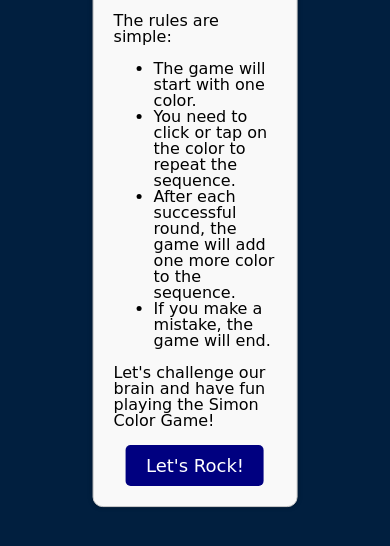
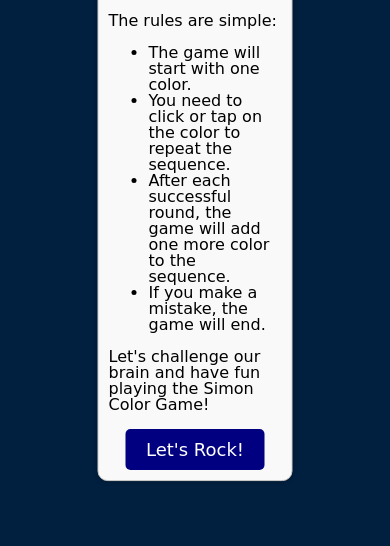
Before and after one commit to zoetlam/Simon-Game, a plain HTML site: page index.html in a window 390 px wide. Shown: the part 290-836 px from the top of the page. Drawn offline with nearby package versions, Linux system fonts and the light colour scheme; a web font is replaced by a local one.

Commit message:
fix mobile responsive

```diff
--- a/styles.css
+++ b/styles.css
@@ -22,19 +22,19 @@ body {
 
 /* Style for the popup box */
 .popup {
-  padding: 50px;
   font-size: 1.5rem;
   display: none; /* Hide the popup initially */
-  position: fixed; /* Position the popup */
-  top: 50%; /* Center the popup vertically */
-  left: 50%; /* Center the popup horizontally */
+  position: fixed;
+  top: 50%;
+  left: 50%;
   transform: translate(-50%, -50%); /* Use transform to center the popup precisely */
-  background-color: #f9f9f9; /* Set the background color */
-  padding: 20px; /* Add some padding */
-  border: 1px solid #ccc; /* Add a border */
-  border-radius: 10px; /* Add rounded corners */
-  box-shadow: 0 0 5px rgba(0, 0, 0, 0.3); /* Add a shadow */
-  z-index: 9999; /* Set a high z-index to make sure the popup appears on top of other elements */
+  background-color: #f9f9f9;
+  padding: 50px;
+  padding-top: 20px;
+  border: 1px solid #ccc;
+  border-radius: 10px;
+  box-shadow: 0 0 5px rgba(0, 0, 0, 0.3);
+  z-index: 9999;
   text-align: left;
   font-family: 'Handjet', cursive;
   line-height: 1;
@@ -44,11 +44,6 @@ body {
   color: red;
 }
 
-.popup-container{
-  width: 85%;
-  margin: 0 auto;
-}
-
 /* Style for the rock button */
 .popup-btn {
   font-family: 'Handjet', cursive;
@@ -56,11 +51,11 @@ body {
   margin: 0 auto;
   padding: 10px 20px;
   font-size: 18px;
-  background-color: navy; /* Set the background color */
-  color: #fff; /* Set the text color */
-  border: none; /* Remove the border */
-  border-radius: 5px; /* Add rounded corners */
-  cursor: pointer; /* Add a pointer cursor on hover */
+  background-color: navy;
+  color: #fff;
+  border: none;
+  border-radius: 5px;
+  cursor: pointer;
 }
 
 .container {
@@ -140,8 +135,7 @@ body {
   }
   .popup{
     font-size: 1rem;
+    padding: 10px;
   }
-  .popup-container{
-    width: 100%;
-  }
+
 }
```
